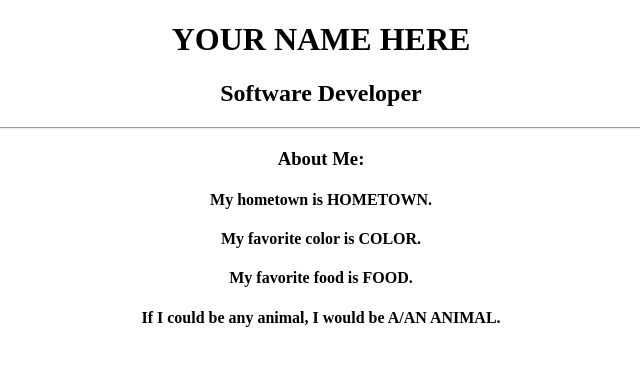
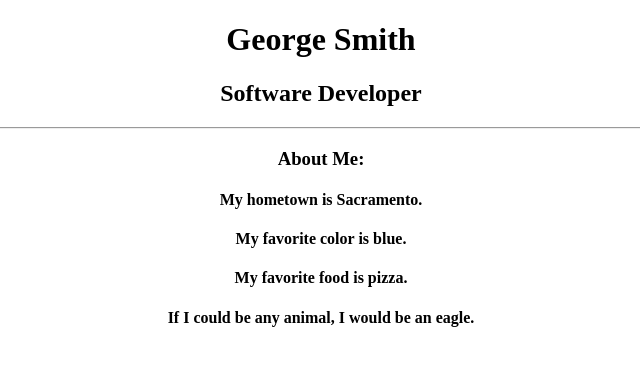
Before and after one commit to KeokiSmith/profile, a plain HTML site: page index.html in a window 1280 px wide. Shown: the whole page, without its empty margins (319-959 px from the left). Drawn offline with Linux system fonts and the light colour scheme.

Commit message:
updated text

```diff
--- a/index.html
+++ b/index.html
@@ -7,14 +7,14 @@
 		  </head>
 		  <body>
 			<div align="center">
-				<h1>YOUR NAME HERE</h1>
+				<h1>George Smith</h1>
 				<h2>Software Developer</h2>
 				<hr>
 				<h3>About Me:</h3>
-					<h4>My hometown is HOMETOWN.</h4>
-					<h4>My favorite color is COLOR.</h4>
-					<h4>My favorite food is FOOD.</h4>
-					<h4>If I could be any animal, I would be A/AN ANIMAL.</h4>
+					<h4>My hometown is Sacramento.</h4>
+					<h4>My favorite color is blue.</h4>
+					<h4>My favorite food is pizza.</h4>
+					<h4>If I could be any animal, I would be an eagle.</h4>
 			</div>
 		  </body>
 		</html>
```
